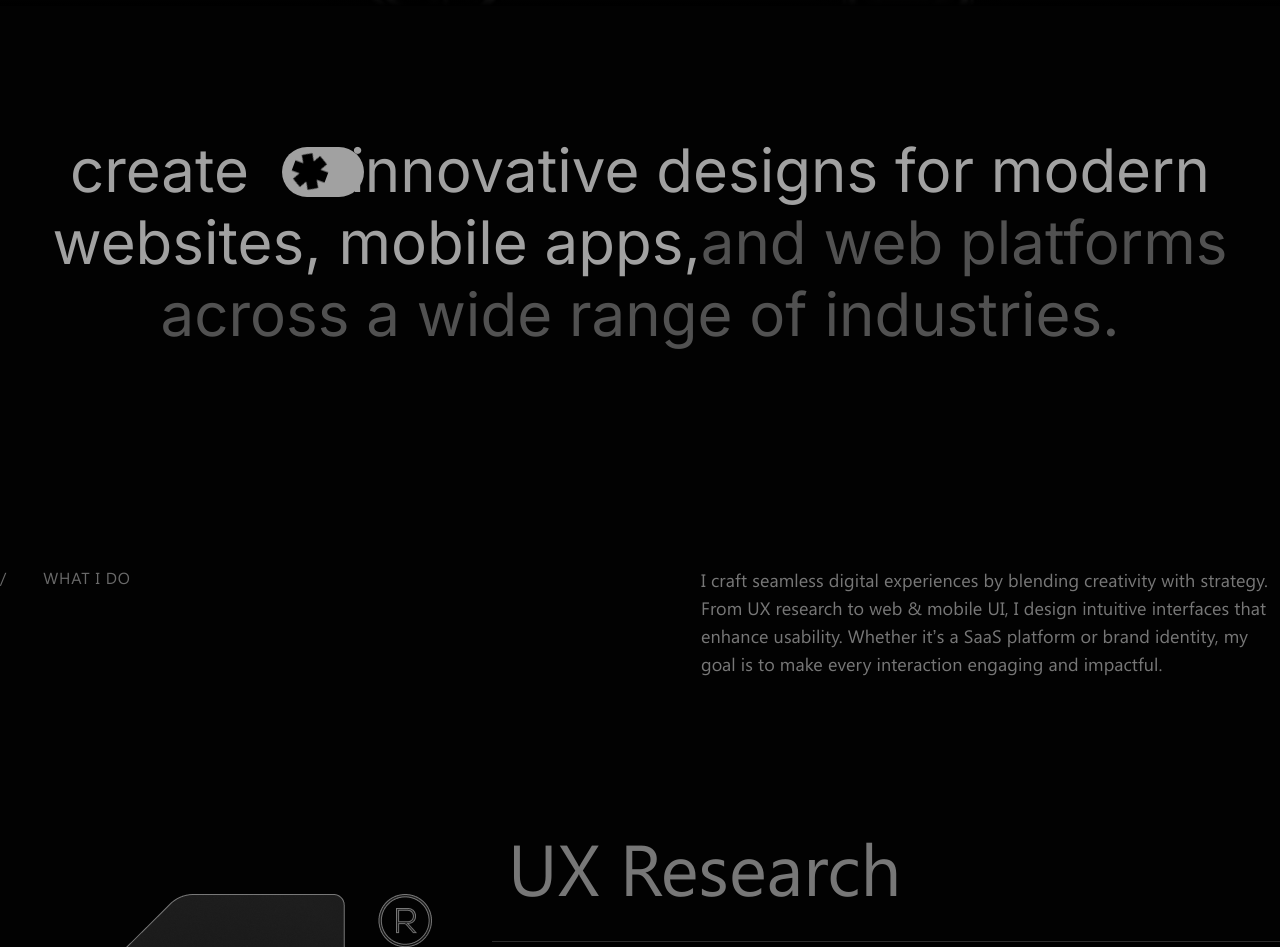
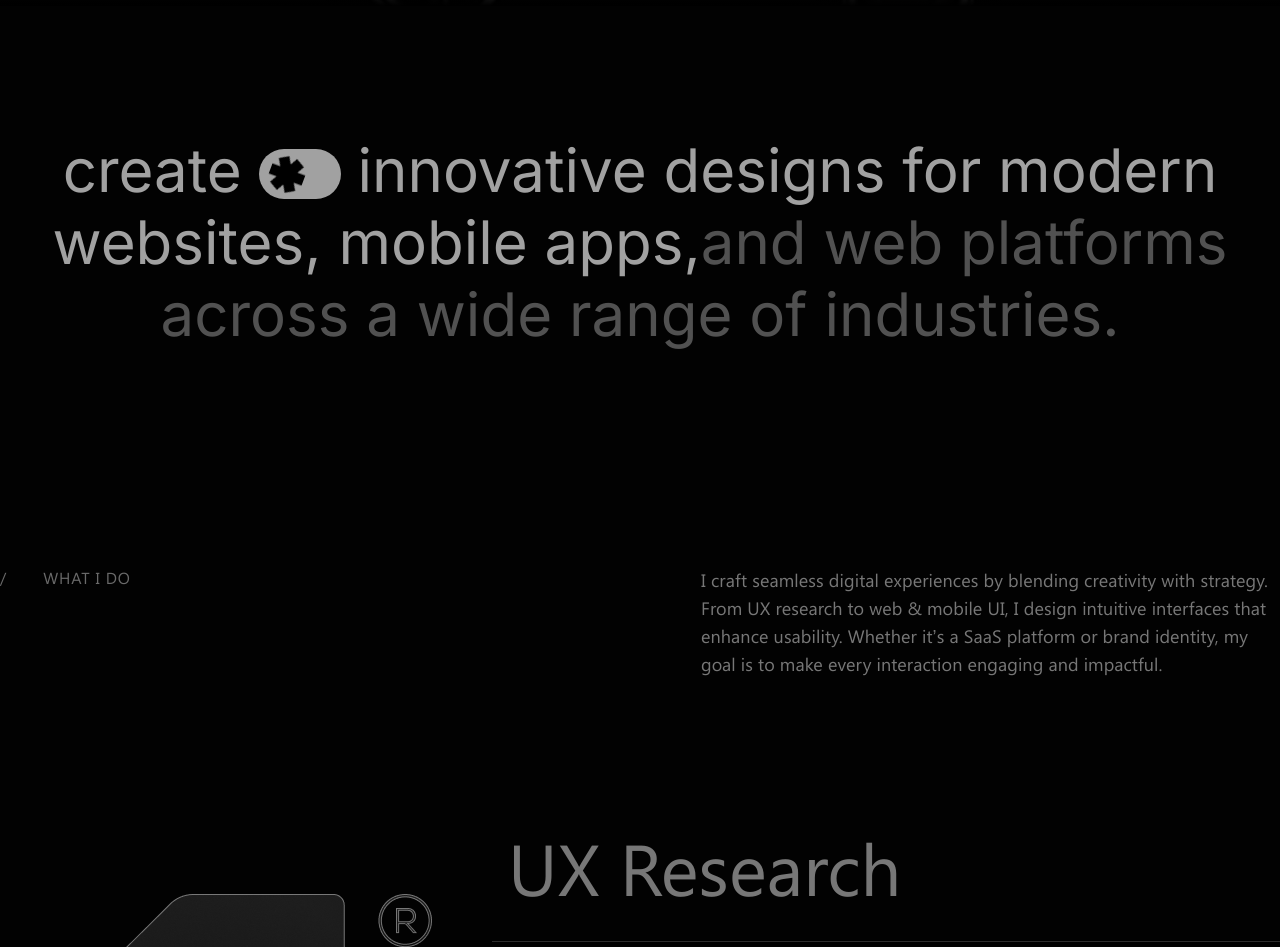
Before and after one commit to Mahibur/Animated_protfolio, a React (Vite) app: page / in a window 1280 px wide. Shown: the part 820-1767 px from the top of the page. Built offline with nearby package versions, Linux system fonts and the light colour scheme.

Commit message:
changes device

```diff
--- a/src/components/medium/TextSection.jsx
+++ b/src/components/medium/TextSection.jsx
@@ -7,14 +7,15 @@ const TextSection = () => {
   return (
     <Container className="text pt-32 pb-22">
       <h1 className="font-inter text-6xl text-h1 text-center leading-[72px] relative">
-        create &nbsp;&nbsp;&nbsp;&nbsp;&nbsp;innovative designs for modern
+        create <div className="img inline-block">
+          <div className="w-20.5 h-12.5 bg-h1 rounded-[100px] flex items-center pl-2.5">
+            <img className="animate-[spin_3s_linear_infinite]" src={icon} alt="" />
+          </div>
+        </div> innovative designs for modern
         websites, mobile apps,
         <span className="text-[#515151]">
           and web platforms across a wide range of industries.
         </span>
-        <div className="absolute top-[6%] left-[22%] w-20.5 h-12.5 bg-h1 rounded-[100px] flex items-center pl-2.5">
-          <img className="animate-[spin_3s_linear_infinite]" src={icon} alt="" />
-        </div>
       </h1>
     </Container>
   );
```
